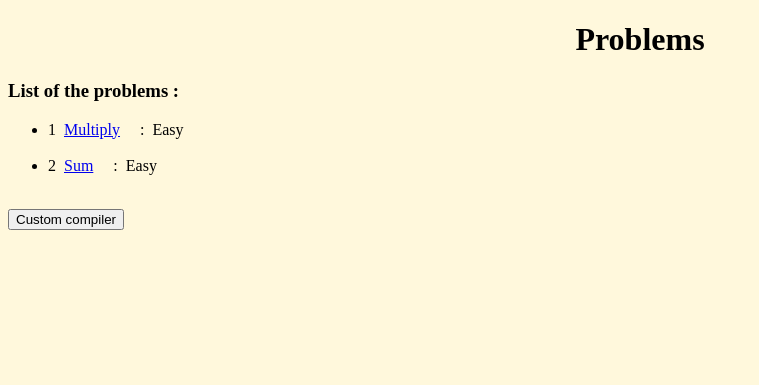
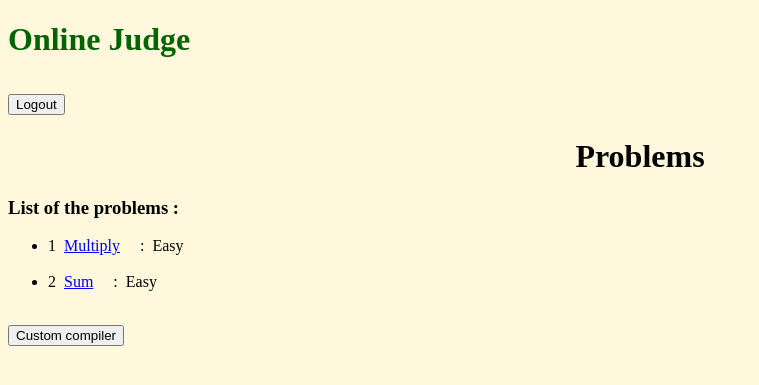
Before and after one commit to coderbhawesh/Algouniversity_project, a Django app: page /home/ in a window 1280 px wide. Shown: the top 385 px of the page, without its empty margins (0-759 px from the left). Run offline with Django 5.2, Linux system fonts and the light colour scheme; data comes from the database, SQL or seed files in the repository; both versions use the stored data as it was after the commit.

Commit message:
added logout button and changed UI

```diff
--- a/myproject/accounts/views.py
+++ b/myproject/accounts/views.py
@@ -40,13 +40,14 @@ def login_user(request):
             return redirect('/auth/login/')
 
         user = authenticate(username=username, password=password)
+        user.save()
 
         if user is None:
             messages.info(request, 'invalid password')
             return redirect('/auth/login')
 
         login(request, user)
-        messages.info(request, 'login successful')
+        messages.info(request, f'login successful as {username}')
 
         return redirect('/home')
 
--- a/myproject/compiler/templates/index2.html
+++ b/myproject/compiler/templates/index2.html
@@ -13,7 +13,7 @@
     <h1 style="color:darkgreen;"> <svg width="100" height="100" xmlns="http://www.w3.org/2000/svg">
             <circle cx="50" cy="50" r="40" stroke="green" stroke-width="5" fill="yellow" />
         </svg>Online Judge submission</h1>
-    <form method="post">
+    <form method="post" style="text-align:center;">
         {% csrf_token %}
         {{ form.as_p }}
         <button type="submit">Submit</button>
--- a/myproject/compiler/templates/index3.html
+++ b/myproject/compiler/templates/index3.html
@@ -25,7 +25,7 @@
     </p>
 
     </p>
-    <a href=""></a>
+    <a href="">Submit another problem</a>
 
 </body>
 
--- a/myproject/home/templates/index.html
+++ b/myproject/home/templates/index.html
@@ -1,9 +1,25 @@
 <!DOCTYPE html>
 <html>
 
+
+
 <head>
     <title>Problems List</title>
+    <h1 style="color: darkgreen;">Online Judge</h1>
+    <body>
+        <div class="container">
+            <h1>
+
+          <form action="/auth/login">
+            <input type="submit" value="Logout" />
+        </form>
+        </h1>
+        </div>
+    </body>
 </head>
+
+
+
 
 <body style="background-color:cornsilk">
     <h1 style="text-align:center;">Problems </h1>
@@ -16,9 +32,21 @@
     </ul>
 </body>
 
-<form action="/submit">
-    <input type="submit" value="Custom compiler" />
-</form>
+
+
+    <div class="container">
+      <div class="vertical-center">
+        <form action="/submit">
+            <input type="submit" value="Custom compiler" />
+        </form>
+      </div>
+    </div>
+
+
+
+
+
+
 
 
 
--- a/myproject/home/templates/problem_details.html
+++ b/myproject/home/templates/problem_details.html
@@ -2,6 +2,7 @@
 <html>
 
 <head>
+    <h1 style="color: darkgreen;">Online Judge</h1>
     <title >{{ problems.name }}</title>
     <h3>{{problem.difficulty}}</h3>
 </head>
--- a/myproject/home/views.py
+++ b/myproject/home/views.py
@@ -2,6 +2,7 @@ from django.shortcuts import render, get_object_or_404
 from home.models import problem
 from django.template import loader
 from django.http import HttpResponse
+from django.contrib.auth.models import User
 
 # Create your views here.
 
--- /dev/null
+++ b/myproject/inputs/01ac74b2-ef9d-45ea-ab73-c3cbb1855d52.txt
@@ -0,0 +1 @@
+345 23
--- /dev/null
+++ b/myproject/inputs/6297bbb5-e63f-4387-9ba2-08ba28ecc228.txt
@@ -0,0 +1 @@
+345 23
--- /dev/null
+++ b/myproject/outputs/01ac74b2-ef9d-45ea-ab73-c3cbb1855d52.txt
@@ -0,0 +1 @@
+368
--- /dev/null
+++ b/myproject/outputs/6297bbb5-e63f-4387-9ba2-08ba28ecc228.txt
@@ -0,0 +1 @@
+368
--- /dev/null
+++ b/myproject/reference/01ac74b2-ef9d-45ea-ab73-c3cbb1855d52.txt
@@ -0,0 +1 @@
+368
--- /dev/null
+++ b/myproject/reference/6297bbb5-e63f-4387-9ba2-08ba28ecc228.txt
@@ -0,0 +1 @@
+368
```
Also changed, not shown: myproject/db.sqlite3, 4 other files.
